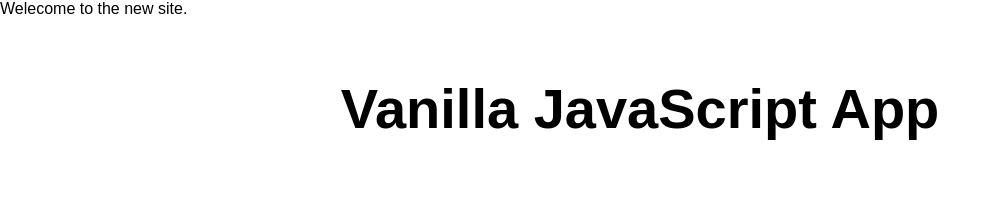
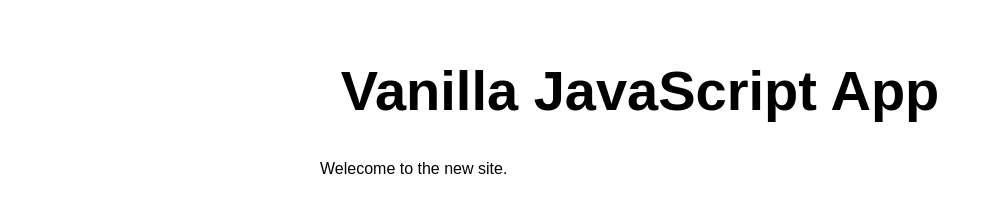
Before and after one commit to pmatthews05/static-web, a website: page src/index.html in a window 1280 px wide. Shown: the whole page, without its empty margins (0-1000 px from the left). Drawn offline with Linux system fonts and the light colour scheme.

Commit message:
Update index.html

```diff
--- a/src/index.html
+++ b/src/index.html
@@ -6,12 +6,13 @@
   <meta name="viewport" content="width=device-width, initial-scale=1.0">
   <link rel="stylesheet" href="styles.css">
   <title>Vanilla JavaScript App</title>
-  Welecome to the new site.
+
 </head>
 
 <body>
   <main>
     <h1>Vanilla JavaScript App</h1>
+      <p>Welecome to the new site.</p>
   </main>
 </body>
 
```
